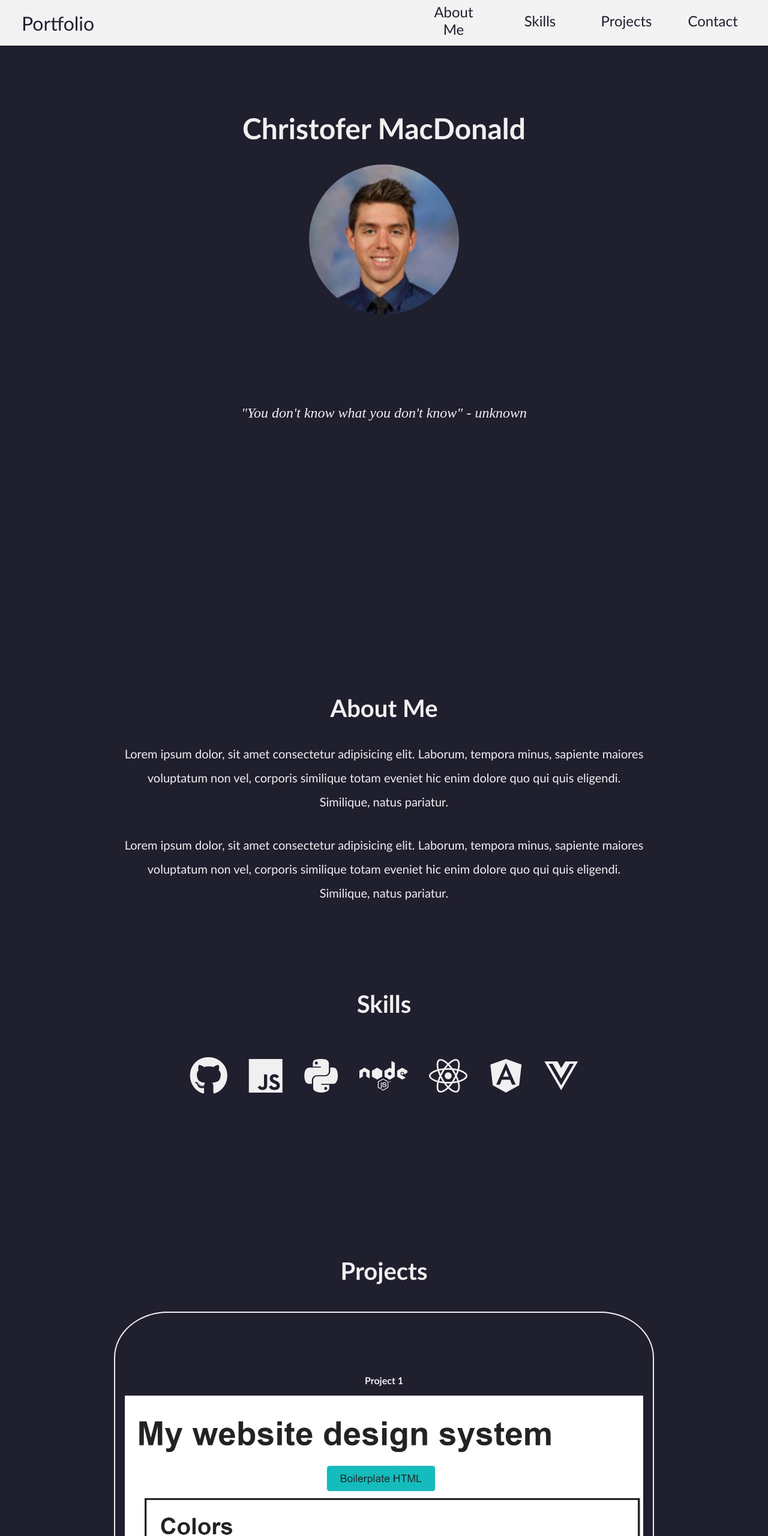
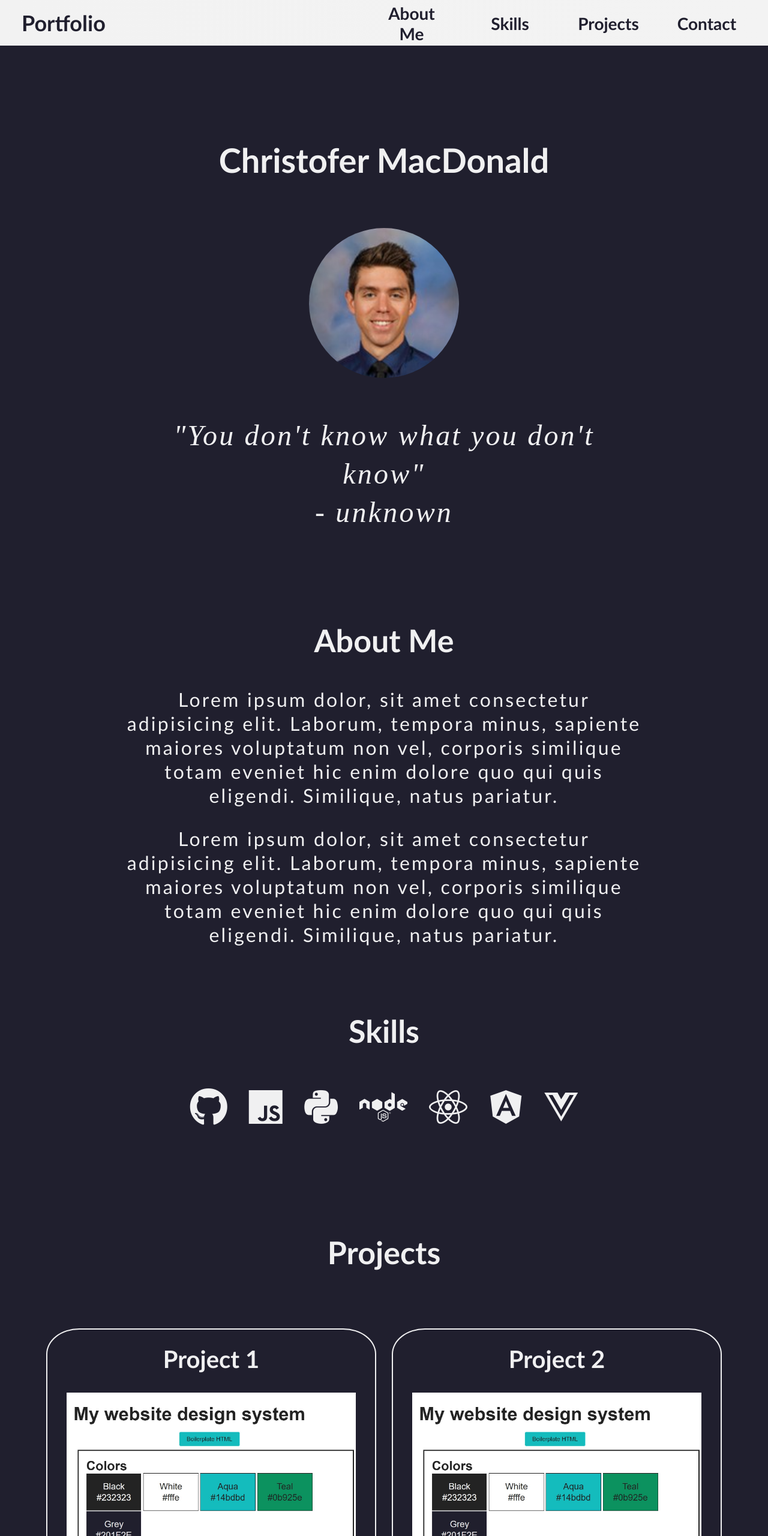
Before and after one commit to christopher-1989/portfolio-website, a plain HTML site: page index.html in a window 1280 px wide. Shown: the top 2560 px of the page at 60% size. Drawn offline with Linux system fonts and the light colour scheme.

Commit message:
Functioning repsonsive portfolio website. Missing unique text and README

```diff
--- a/index.html
+++ b/index.html
@@ -47,7 +47,7 @@
     <section class="about-me">
         <h1 class="name">Christofer MacDonald</h1>
         <p id="quote"><em>
-            "You don't know what you don't know" - unknown
+            "You don't know what you don't know"<br>- unknown
         </em></p>
         <div class="circular-portrait">
             <img src="resources/headshot.jpg" class="headshot" alt="headshot" />
--- a/resources/css/styles.css
+++ b/resources/css/styles.css
@@ -95,6 +95,8 @@ body {
     color: #201F2E;
     font-size: 1.5rem;
     display: block;
+    width: 100%;
+
 }
 
 .nav-item {
@@ -105,8 +107,9 @@ body {
     padding: 0.5rem;
     height: 4.5rem;
     cursor: pointer;
-    width: 120px;
+    width: 100%;
     justify-items: center;
+    font-weight: bolder;
 }
 
 .menu-icon {
@@ -228,12 +231,12 @@ h1 {
     padding: 6vw;
     width: 100%;
     display: grid;
-    grid-template-columns: repeat(1, 88vw);
+    grid-template-columns: repeat(1, 86vw);
     grid-template-rows: 20vh;
     grid-auto-rows: minmax(30vw, auto);
     align-items: center;
     justify-items: center;
-    grid-gap: 2rem;;
+    grid-gap: 2vw;
     flex-grow: 1;
 }
 
@@ -248,7 +251,7 @@ h1 {
 
 .project {
     display: block;
-    font-size: 1rem;
+    font-size: 1.25rem;
     border: 2px solid #fffe;
     border-radius: 10%;
     justify-content: center;
@@ -355,9 +358,12 @@ footer {
 
     .contact-list:hover {
         background-color: #fffe;
-        color: #201F2E;
         border: none;
         transition: all 0.2s ease-in-out;
+    }
+
+    .link:hover {
+        color: #201F2E;
     }
 
     .nav-links:hover {
@@ -372,6 +378,21 @@ footer {
         display: none;
     }
 
+    .nav-button {
+        font-size: 1.75rem;
+        font-weight: bolder;
+    }
+
+    .home-button {
+        font-size: 2.25rem;
+        font-weight: bolder;
+    }
+
+    .nav-item  {
+        width: 140px;
+        margin-top: 5px;
+    }
+
     .nav-menu {
         position: relative;
         left: auto;
@@ -384,8 +405,54 @@ footer {
         top: 0;
     }
 
-    .skills h2 {
-        margin-top: 5vw;
+    .name {
+        font-size: 3.5rem;
+        padding: 3rem;
+    }
+
+    #quote {
+        font-size: 3rem;
+        padding: 3rem;
+        line-height: 4rem;
+    }
+
+    .about-me h2 {
+        padding-top: 8vw;
+        padding-bottom: 1rem;
+        font-size: 3.25rem;
+    }
+
+    .about-me p {
+        font-size: 2rem;
+        letter-spacing: 0.2rem;
+        font-weight: lighter;
+    }
+
+    .projects {
+        grid-template-rows: 10vh;
+        grid-template-columns: repeat(2, 43vw);
+        grid-auto-rows: 43vw;
+    }
+
+    .skills h2,
+    .projects h2 {
+        font-size: 3.25rem;
+        margin-top: 2rem;
+    }
+
+    .projects h2 {
+        grid-column: 1 / 3;
+    }
+
+    .project {
+        font-size: 2.5rem;
+        padding-top: 2vw;
+    }
+
+    .image-container {
+        padding: 2rem;
+        width: 100%;
+        height: 100%;
     }
 }
 
@@ -395,12 +462,3 @@ footer {
       scroll-behavior: smooth;
     }
   }
-
-/*
-  To do:
-
-  a) change all of the px units to vw units in contact.html
-  b) create onclick functionality for
-    - .nav-menu
-    - .cont-email
-*/
--- a/resources/js/main.js
+++ b/resources/js/main.js
@@ -58,6 +58,19 @@ const handleEvent = () => {
 }
 
 navMenuButton.onclick = handleEvent;
-navButtonOne.onclick = handleEvent;
-navButtonTwo.onclick = handleEvent;
-navButtonThree.onclick = handleEvent;
+
+navButtonOne.onclick = function () {
+    if (screen.width < 901) {
+        handleEvent();
+    }
+};
+navButtonTwo.onclick = function () {
+    if (screen.width < 901) {
+        handleEvent();
+    }
+};
+navButtonThree.onclick = function () {
+    if (screen.width < 901) {
+        handleEvent();
+    }
+};
```
